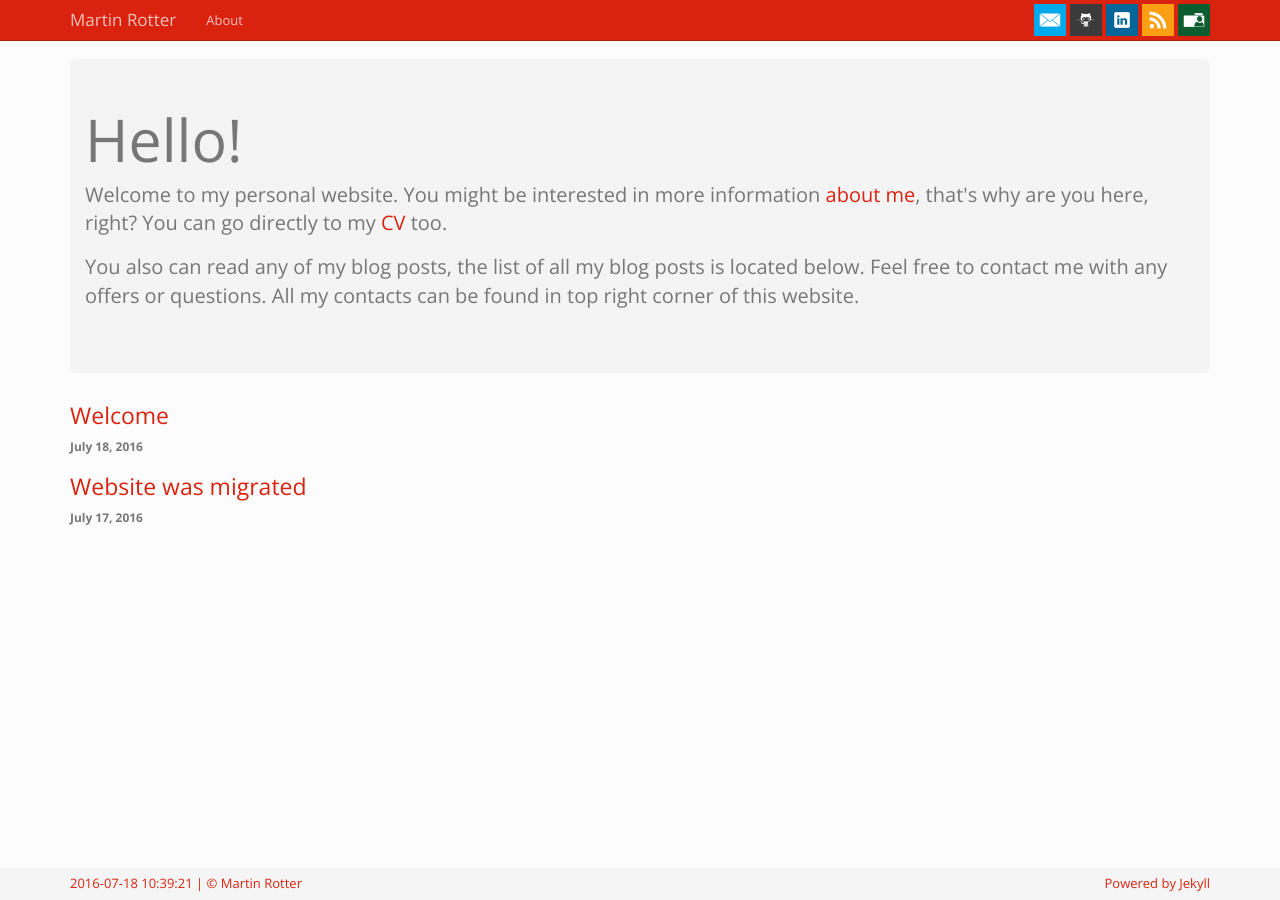
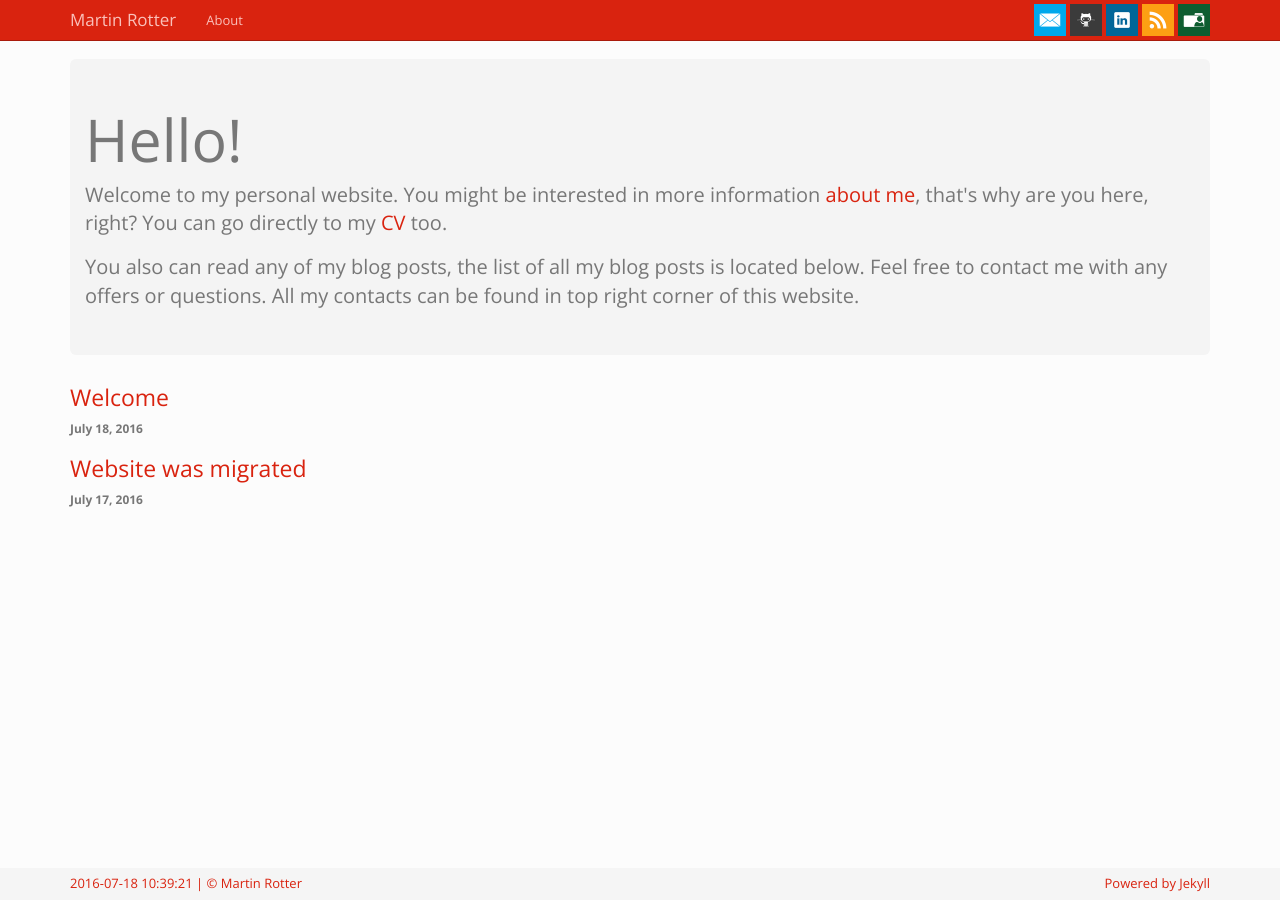
Before and after one commit to martinrotter/martinrotter.github.io, a Jekyll site: the page built from index.html, in a window 1280 px wide. Built offline with Jekyll 4.4.1, drawn with Linux system fonts in a browser that asks for light colours.

Commit message:
Better padding.

```diff
--- a/css/style.css
+++ b/css/style.css
@@ -30,5 +30,5 @@ body {
   padding-left: 15px;
   padding-right: 15px;
   padding-top: 30px;
-  padding-top: 30px;
+  padding-bottom: 30px;
 }
```
